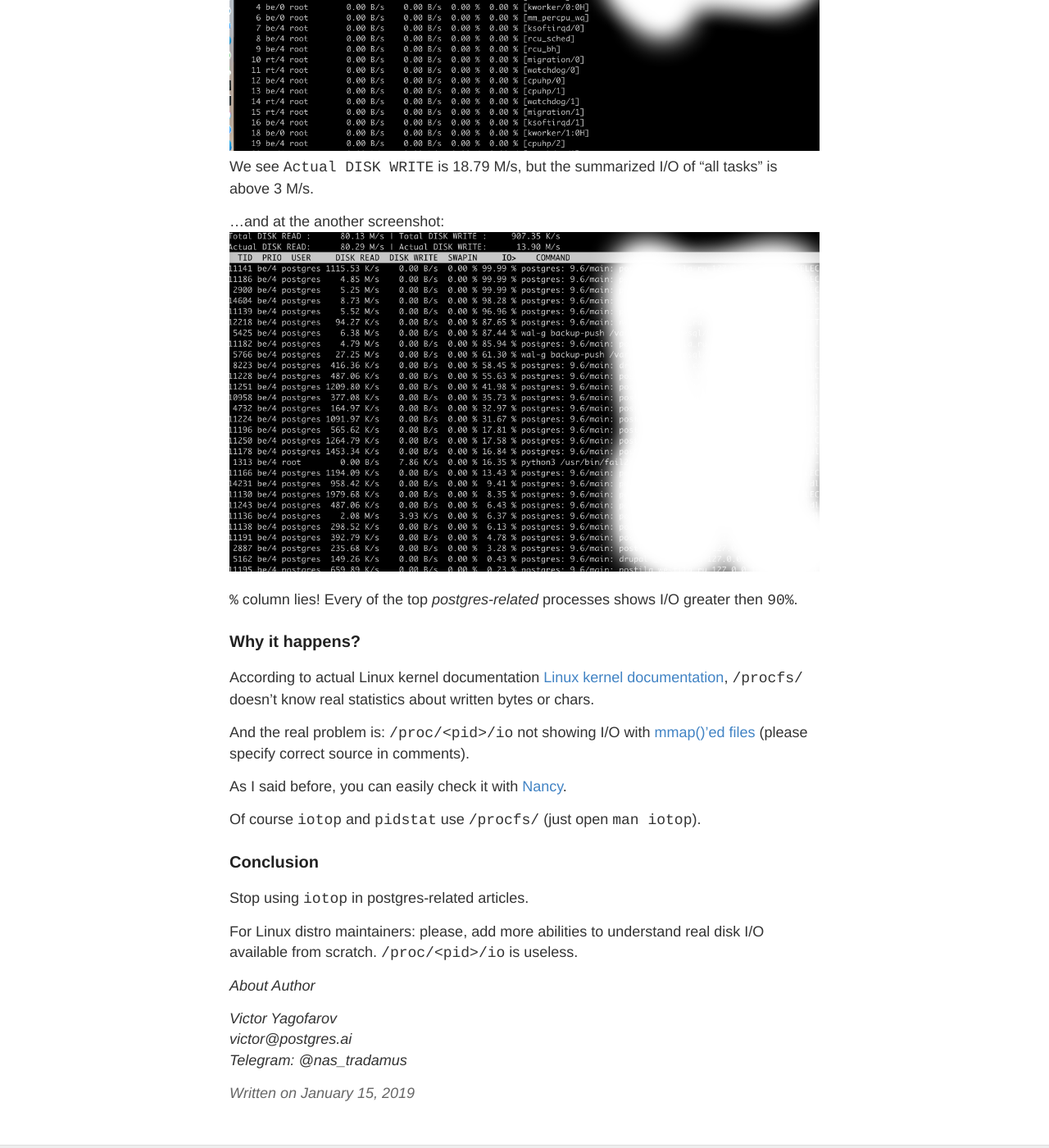
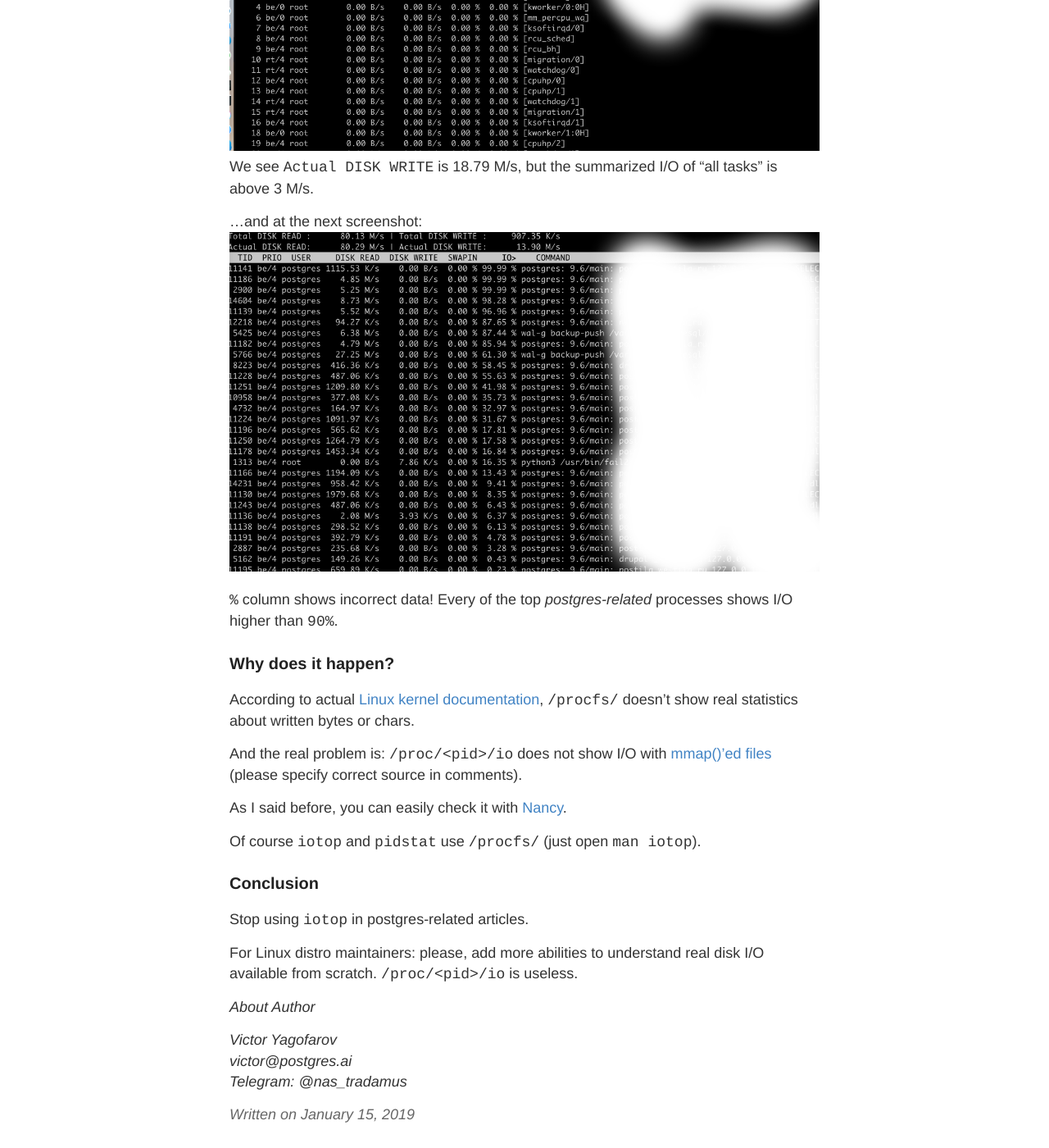
Before and after one commit to Nastradamus/nastradamus.github.io, a Jekyll site: the page built from _posts/2019-1-15-iotop.md, in a window 1280 px wide and 1400 px high, scrolled down 547 px. Shown: the whole window at 82% size. Built offline with Jekyll 4.4.1, drawn with Linux system fonts in a browser that asks for light colours; comment, search, counter and statistics services are not loaded.

Commit message:
Update 2019-1-15-iotop.md

```diff
--- a/_posts/2019-1-15-iotop.md
+++ b/_posts/2019-1-15-iotop.md
@@ -10,16 +10,16 @@ Just look on the screenshot:
 ![iotop megabytes]({{ site.baseurl }}http://nastradamus.github.io/images/iotop/iotop_lie_megabytes.png "iotop megabytes")
 We see `Actual DISK WRITE` is 18.79 M/s, but the summarized I/O of "all tasks" is above 3 M/s.
 
-...and at the another screenshot:
+...and at the next screenshot:
 ![iotop percents]({{ site.baseurl }}http://nastradamus.github.io/images/iotop/iotop_lie_percent.png "iotop percents")
 
-`%` column lies! Every of the top *postgres-related* processes shows I/O greater then `90%`.
+`%` column shows incorrect data! Every of the top *postgres-related* processes shows I/O higher than `90%`.
 
-### Why it happens?
+### Why does it happen?
 
-According to actual Linux kernel documentation [Linux kernel documentation](https://git.kernel.org/pub/scm/linux/kernel/git/stable/linux.git/tree/Documentation/filesystems/proc.txt?h=v4.9.150#n1511), `/procfs/` doesn't know real statistics about written bytes or chars.
+According to actual [Linux kernel documentation](https://git.kernel.org/pub/scm/linux/kernel/git/stable/linux.git/tree/Documentation/filesystems/proc.txt?h=v4.9.150#n1511), `/procfs/` doesn't show real statistics about written bytes or chars.
 
-And the real problem is: `/proc/<pid>/io` not showing I/O with [mmap()'ed files](https://stackoverflow.com/questions/3633286/what-do-the-counters-in-proc-pid-io-mean#comment92260839_3634088) (please specify correct source in comments).
+And the real problem is: `/proc/<pid>/io` does not show I/O with [mmap()'ed files](https://stackoverflow.com/questions/3633286/what-do-the-counters-in-proc-pid-io-mean#comment92260839_3634088) (please specify correct source in comments).
 
 As I said before, you can easily check it with [Nancy](http://gitlab.com/postgres.ai/nancy/).
 
```
